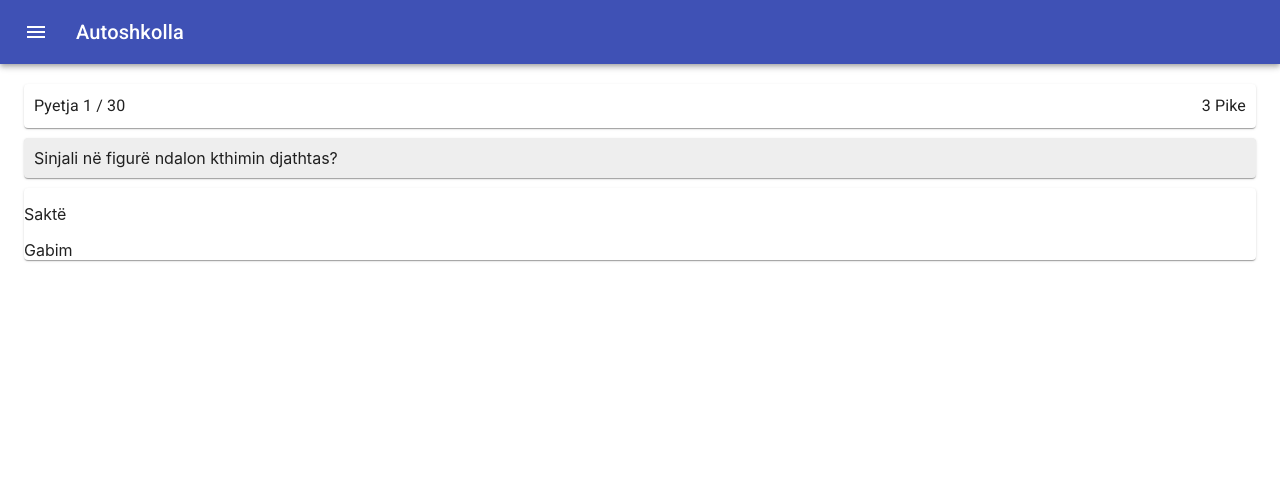
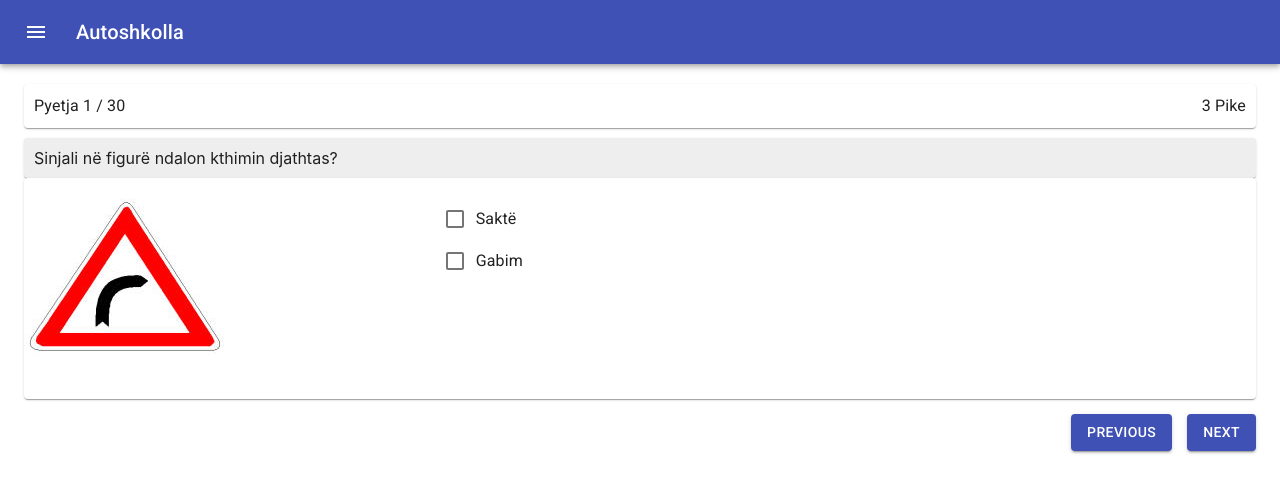
Before and after one commit to AnitaRrodhe/MERNDrivingLicence, a React (Create React App) app in the folder client/: page / in a window 1280 px wide. Shown: the top 492 px of the page. Built offline with nearby package versions, Linux system fonts and the light colour scheme.

Commit message:
fixed buttons and options front end

```diff
--- a/client/src/Components/Quiz.js
+++ b/client/src/Components/Quiz.js
@@ -5,20 +5,23 @@ import { Paper, Typography, Card } from '@material-ui/core';
 import { withStyles } from '@material-ui/core/styles';
 import Grid from '@material-ui/core/Grid'
 import CardMedia from '@material-ui/core/CardMedia'
-import { makeStyles, useTheme } from '@material-ui/core/styles';
+import { useTheme, withTheme } from '@material-ui/core/styles';
+import {makeStyles} from '@material-ui/styles/makeStyles'
+import image1 from './1.png'
+import FormControlLabel from '@material-ui/core/FormControlLabel';
+import Checkbox from '@material-ui/core/Checkbox';
+import FormControl from '@material-ui/core/FormControl';
+import FormGroup from '@material-ui/core/FormGroup';
+import Button from '@material-ui/core/Button';
 
-const useStyles = makeStyles(theme => ({
+const useStyles = theme => ({
     root: {
         display: 'flex',
       },
-      details: {
-        display: 'flex',
-        flexDirection: 'column',
+      formControl: {
+        margin: theme.spacing(0),
       },
-    cover: {
-      width: '100px',
-    }
-}))
+});
 
 class Quiz extends React.Component {
     state = {
@@ -44,10 +47,11 @@ class Quiz extends React.Component {
 
     render() {
         const {questions, options} = this.state;
+        const { classes } = this.props;
 
         return (
 
-            <Container>
+            <Container item xs={10}>
                 <Paper
                 style= {{ padding: 10,
                 marginTop: 20}}>
@@ -55,27 +59,58 @@ class Quiz extends React.Component {
   <Typography inline variant="body1" align="left">Pyetja 1 / 30</Typography>
   <Typography inline variant="body1" align="right">3 Pike</Typography>
 </Grid>
+
                 </Paper>
+
                 <Paper
                 style= {{ padding: 10,
                 marginTop: 10,
                 backgroundColor: '#EEEEEE'}}>
                 {questions}
                 </Paper>
-                <Paper>
-                    <Card style={{width: 400, margin: 10}}>
-                <CardMedia
-     image= {require ("./1.png")}/>
-     </Card>
+                <Paper style={{paddingTop:20, paddingBottom: 40}}>
+                <Grid container>
+                <Grid item sm={4}>
+
+
+                <img src={image1} />
+                </Grid>
+                <Grid item sm={8} style={{paddingLeft:'10px'}}>
                 {options.map(option => (
-                    <p
-                    key={option.id}
-                    >
-                       {option}
-                    </p>
+                     <div className={classes.root}>
+                     <FormControl component="fieldset" className={classes.formControl}>
+                     <FormGroup>
+                       <FormControlLabel
+        control={
+          <Checkbox
+
+            value="checkedB"
+            color="primary"
+          />
+        }
+        key={option.id}
+        label={option}
+      />
+         </FormGroup>
+            </FormControl>
+    </div>
                 ))}
+</Grid>
 
+                </Grid>
                 </Paper>
+                <Grid container item xs={12} justify="flex-end"
+                style={{marginTop:'15px'}}>
+                <Button
+                variant="contained"
+                color="primary">Previous
+                </Button>
+                <Button
+                style={{marginLeft: '15px'}}
+                variant="contained"
+                color="primary">Next
+                </Button>
+</Grid>
 
 </Container>
         )
@@ -83,4 +118,4 @@ class Quiz extends React.Component {
     }
 
 }
-export default Quiz;
+export default withStyles(useStyles)(Quiz)
```
